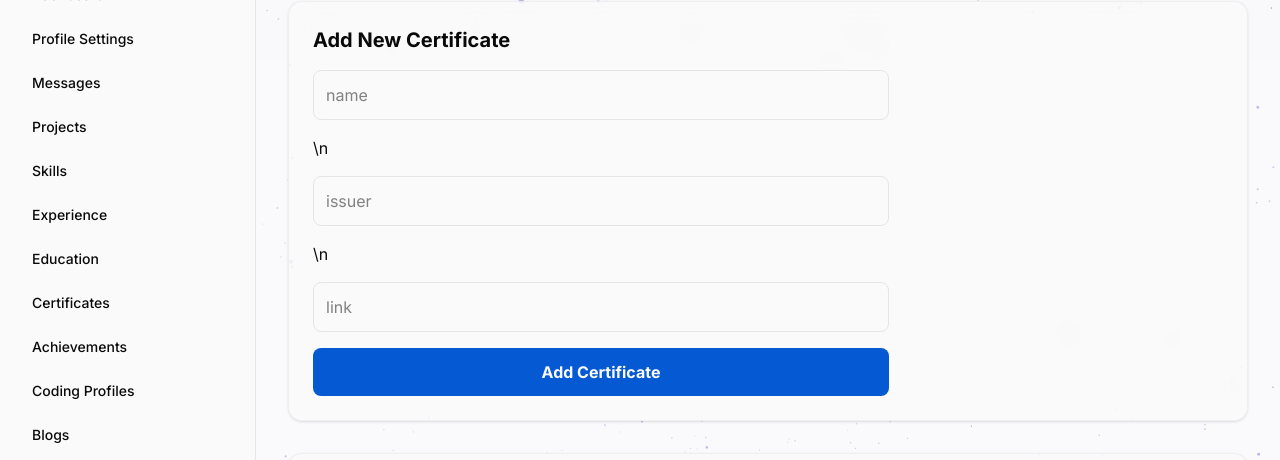
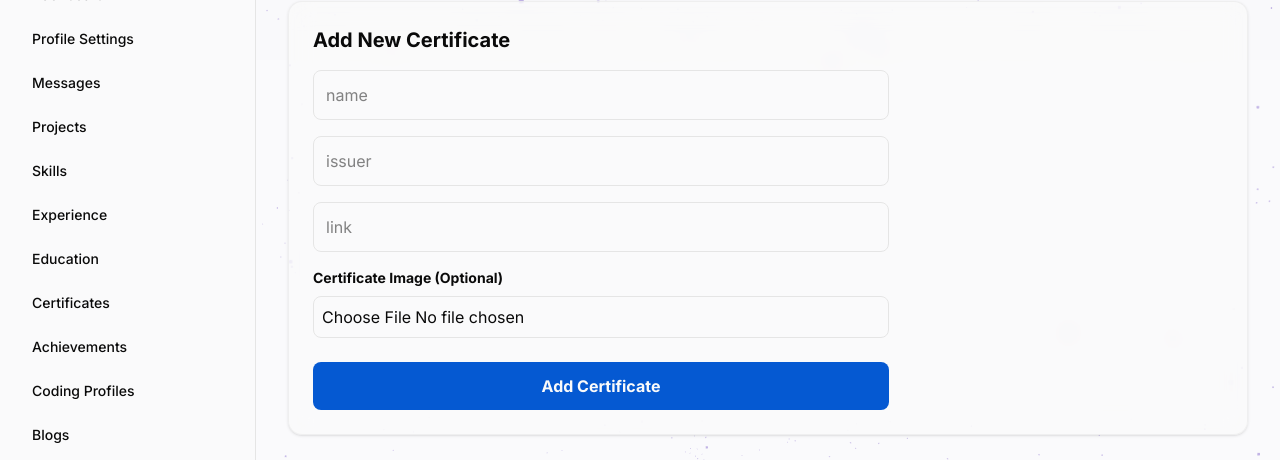
Before and after one commit to vvivekmishra08082002-commits/portfolio, a Next.js app in the folder frontend/: page /admin/certificate in a window 1280 px wide. Shown: the part 195-655 px from the top of the page. Built offline with nearby package versions, Linux system fonts and the light colour scheme; no server answers; the database is empty.

Commit message:
Add Certificate Image Upload feature and fix display fields

```diff
--- a/frontend/src/app/admin/certificate/page.tsx
+++ b/frontend/src/app/admin/certificate/page.tsx
@@ -4,16 +4,31 @@ import { useState, useEffect } from "react";
 
 export default function AdminCertificate() {
   const [data, setData] = useState<any[]>([]);
+  const [imageUrl, setImageUrl] = useState("");
 
   useEffect(() => {
     fetch('/api/certificate').then(res => res.json()).then(d => setData(d));
   }, []);
+
+  async function handleImageUpload(e: React.ChangeEvent<HTMLInputElement>) {
+    const file = e.target.files?.[0];
+    if (file) {
+      const reader = new FileReader();
+      reader.onloadend = () => {
+        setImageUrl(reader.result as string);
+      };
+      reader.readAsDataURL(file);
+    }
+  }
 
   async function handleSubmit(e: React.FormEvent<HTMLFormElement>) {
     e.preventDefault();
     const form = e.currentTarget;
     const formData = new FormData(form);
     const body = Object.fromEntries(formData.entries());
+    if (imageUrl) {
+      body.imageUrl = imageUrl;
+    }
 
     const res = await fetch('/api/certificate', {
       method: 'POST',
@@ -25,10 +40,10 @@ export default function AdminCertificate() {
       const newItem = await res.json();
       setData([...data, newItem]);
       form.reset();
+      setImageUrl("");
       alert("Added!");
     }
   }
-
 
   async function handleDelete(id: string) {
     if (!confirm("Are you sure you want to delete this?")) return;
@@ -43,8 +58,22 @@ export default function AdminCertificate() {
       <div className="glass p-6 rounded-xl border border-border/50">
         <h2 className="text-xl font-bold mb-4">Add New Certificate</h2>
         <form onSubmit={handleSubmit} className="flex flex-col gap-4 max-w-xl">
-          <input name="name" required type="text" placeholder="name" className="p-3 rounded-md bg-background border border-border" />\n          <input name="issuer" required type="text" placeholder="issuer" className="p-3 rounded-md bg-background border border-border" />\n          <input name="link" required type="text" placeholder="link" className="p-3 rounded-md bg-background border border-border" />
-          <button type="submit" className="py-3 bg-primary text-primary-foreground font-bold rounded-md hover:opacity-90">Add Certificate</button>
+          <input name="name" required type="text" placeholder="name" className="p-3 rounded-md bg-background border border-border" />
+          <input name="issuer" required type="text" placeholder="issuer" className="p-3 rounded-md bg-background border border-border" />
+          <input name="link" required type="text" placeholder="link" className="p-3 rounded-md bg-background border border-border" />
+
+          <label className="flex flex-col gap-2">
+            <span className="font-bold text-sm">Certificate Image (Optional)</span>
+            <input type="file" accept="image/*" onChange={handleImageUpload} className="p-2 border border-border rounded-md bg-background" />
+          </label>
+
+          {imageUrl && (
+            <div className="w-32 h-32 rounded-lg overflow-hidden border border-border mt-2">
+              <img src={imageUrl} alt="Preview" className="w-full h-full object-cover" />
+            </div>
+          )}
+
+          <button type="submit" className="py-3 bg-primary text-primary-foreground font-bold rounded-md hover:opacity-90 mt-2">Add Certificate</button>
         </form>
       </div>
 
@@ -53,7 +82,11 @@ export default function AdminCertificate() {
         <div className="flex flex-col gap-4">
           {Array.isArray(data) ? data.map((item: any) => (
             <div key={item.id} className="p-4 bg-background border border-border/50 rounded-lg flex justify-between items-start">
-              <div className="flex-1 overflow-hidden"><pre className="text-sm overflow-x-auto">{JSON.stringify(item, null, 2)}</pre></div>
+              <div className="flex-1 overflow-hidden">
+                <p className="font-bold">{item.name}</p>
+                <p className="text-sm text-muted-foreground">{item.issuer}</p>
+                {item.imageUrl && <img src={item.imageUrl} className="h-16 mt-2 rounded" alt={item.name} />}
+              </div>
               <button onClick={() => handleDelete(item.id)} className="bg-red-500/10 text-red-500 px-3 py-1 rounded text-sm hover:bg-red-500 hover:text-white transition-colors ml-4 shrink-0">Delete</button>
             </div>
           )) : <p className="text-muted-foreground">Failed to load.</p>}
--- a/frontend/src/app/page.tsx
+++ b/frontend/src/app/page.tsx
@@ -249,19 +249,25 @@ function DynamicSectionRenderer({ endpoint }: { endpoint: string }) {
         {data.map((item, i) => (
           <div key={i} className="glass p-8 rounded-3xl border border-border/50 flex flex-col gap-6 shadow-xl hover:border-primary/50 hover:-translate-y-2 transition-all duration-300 relative overflow-hidden group">
             <div className="absolute -right-10 -top-10 w-40 h-40 bg-primary/10 rounded-full blur-2xl group-hover:bg-primary/20 transition-all"></div>
+
+            {item.imageUrl && (
+              <div className="w-full h-48 rounded-2xl overflow-hidden relative border border-border/30 shadow-inner z-10">
+                <img src={item.imageUrl} alt={item.name} className="w-full h-full object-cover group-hover:scale-105 transition-transform duration-500" />
+              </div>
+            )}
+
             <div className="flex justify-between items-start z-10">
               <div className="flex flex-col">
                 <span className="text-primary font-black uppercase tracking-widest text-xs mb-2">Certification</span>
-                <h3 className="text-2xl font-extrabold leading-tight mb-2">{item.title}</h3>
+                <h3 className="text-2xl font-extrabold leading-tight mb-2">{item.name}</h3>
                 <p className="text-foreground/80 font-bold">{item.issuer}</p>
               </div>
               <div className="w-12 h-12 rounded-full bg-primary/10 flex items-center justify-center shrink-0">
                 <span className="text-primary text-xl">🎓</span>
               </div>
             </div>
-            {item.issueDate && <div className="text-sm font-mono text-muted-foreground z-10 mt-auto">Issued: {item.issueDate}</div>}
-            {item.credentialUrl && (
-              <a href={item.credentialUrl} target="_blank" className="z-10 mt-2 inline-flex items-center gap-2 text-primary font-bold hover:underline">
+            {item.link && (
+              <a href={item.link} target="_blank" className="z-10 mt-2 inline-flex items-center gap-2 text-primary font-bold hover:underline">
                 View Credential &rarr;
               </a>
             )}
```
Also changed, not shown: 1 other file (tests, documents, lock files or other folders).
